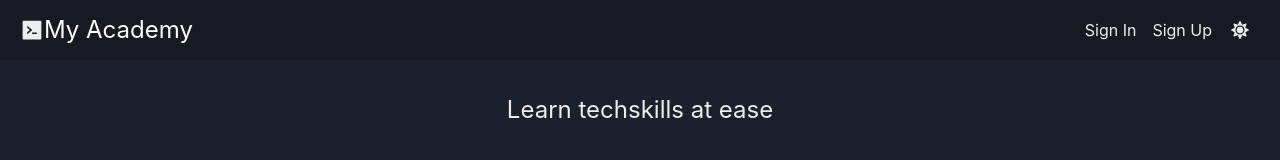
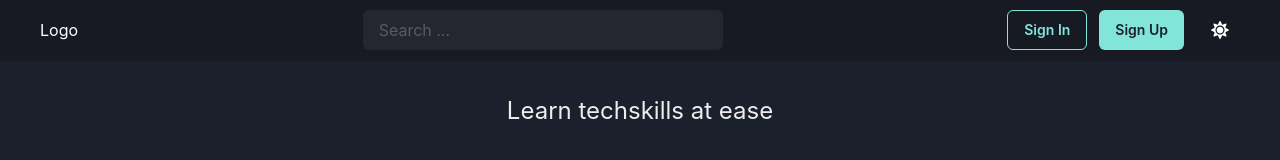
Before and after one commit to MA-Ahmad/educative, a Next.js app: page / in a window 1280 px wide. Shown: the top 160 px of the page. Built offline with nearby package versions, Linux system fonts and the light colour scheme.

Commit message:
Update Header.js

```diff
--- a/components/layouts/Header.js
+++ b/components/layouts/Header.js
@@ -2,186 +2,149 @@ import {
   Box,
   Flex,
   Text,
-  IconButton,
   Button,
   Stack,
+  Input,
   Collapse,
-  Icon,
-  Link,
-  Popover,
-  PopoverTrigger,
-  PopoverContent,
+  IconButton,
+  useDisclosure,
   useColorModeValue,
   useBreakpointValue,
-  useDisclosure,
-  HStack,
-  Heading,
-} from "@chakra-ui/react";
-import {
-  HamburgerIcon,
-  CloseIcon,
-  ChevronDownIcon,
-  ChevronRightIcon,
-} from "@chakra-ui/icons";
+} from '@chakra-ui/react'
+import { HamburgerIcon, CloseIcon } from '@chakra-ui/icons'
+import ColorModeSwitcher from './ColorModeSwitcher'
 
-import NextLink from "next/link";
-import ColorModeSwitcher from "./ColorModeSwitcher";
-import { AiFillCode } from "react-icons/ai";
-
-export default function Header() {
-  const { isOpen, onClose, onToggle } = useDisclosure();
+export default function WithSubnavigation() {
+  const { isOpen, onToggle } = useDisclosure()
 
   return (
-    <Box bg={useColorModeValue("gray.100", "gray.900")} px={4}>
+    <Box
+      bg={useColorModeValue('white', 'gray.900')}
+      color={useColorModeValue('gray.600', 'white')}
+      borderBottom={1}
+      borderStyle={'solid'}
+      borderColor={useColorModeValue('gray.200', 'gray.900')}
+    >
       <Flex
-        // bg={useColorModeValue("white", "gray.800")}
-        // color={useColorModeValue("gray.600", "white")}
-        minH={"60px"}
-        py={{ base: 1 }}
-        px={{ base: 1 }}
-        borderBottom={1}
-        borderStyle={"solid"}
-        borderColor={useColorModeValue("gray.200", "gray.900")}
-        align={"center"}
+        maxW="7xl"
+        mx="auto"
+        px={{
+          base: 4,
+          md: 8,
+          lg: 10,
+        }}
+        bg={useColorModeValue('white', 'gray.900')}
+        color={useColorModeValue('gray.600', 'white')}
+        minH={'60px'}
+        py={{ base: 2 }}
+        align={'center'}
+        justifyContent={'space-between'}
       >
-        <Flex flex={{ base: 1 }} justify={{ base: "center", md: "start" }}>
-          <HStack spacing="0px">
-            <AiFillCode size={24} />
-            <NextLink
-              href={{
-                pathname: "/",
-              }}
-              passHref
-            >
-              <Link>
-                <Text
-                  fontSize="2xl"
-                  textAlign={useBreakpointValue({ base: "center", md: "left" })}
-                  fontFamily={"heading"}
-                  color={useColorModeValue("gray.800", "white")}
-                >
-                  My&nbsp;Academy
-                </Text>
-              </Link>
-            </NextLink>
-          </HStack>
-        </Flex>
-        <Stack
-          flex={{ base: 1, md: 5 }}
-          justify={"flex-end"}
-          direction={"row"}
-          spacing={2}
-        >
-          <Flex display={{ base: "none", md: "flex" }} ml={20}>
-            <DesktopNav />
-          </Flex>
-        </Stack>
-        <ColorModeSwitcher />
-
-        <Flex
-          // flex={{ base: 1, md: "auto" }}
-          // ml={{ base: -2 }}
-          display={{ base: "end", md: "none" }}
-        >
+        {/* Hamburger Icon */}
+        <Flex ml={{ base: -2 }} display={{ base: 'flex', md: 'none' }}>
           <IconButton
             onClick={onToggle}
             icon={
               isOpen ? <CloseIcon w={3} h={3} /> : <HamburgerIcon w={5} h={5} />
             }
-            variant={"ghost"}
-            aria-label={"Toggle Navigation"}
+            variant={'ghost'}
+            aria-label={'Toggle Navigation'}
           />
         </Flex>
+
+        {/* Logo */}
+        <Flex
+          flex={{ base: 1, md: 'inherit' }}
+          justify={{ base: 'center', md: 'start' }}
+        >
+          <Text
+            textAlign={useBreakpointValue({ base: 'center', md: 'left' })}
+            fontFamily={'heading'}
+            color={useColorModeValue('gray.800', 'white')}
+          >
+            Logo
+          </Text>
+        </Flex>
+
+        {/* Search Input field */}
+        <Input
+          placeholder="Search ..."
+          bg={useColorModeValue('blackAlpha.100', 'whiteAlpha.100')}
+          border={0}
+          _focus={{
+            bg: 'whiteAlpha.300',
+          }}
+          display={{ base: 'none', md: 'block' }}
+          w={'30%'}
+        />
+
+        {/* Buttons */}
+        <Stack direction="row" spacing={2}>
+          <Stack
+            flex={{ base: 1, md: 0 }}
+            justify={'flex-end'}
+            direction={'row'}
+            spacing={3}
+          >
+            <Button
+              display={{ base: 'none', md: 'inline-flex' }}
+              fontSize={'sm'}
+              fontWeight={600}
+              href={'#'}
+              colorScheme="teal"
+              variant="outline"
+            >
+              Sign In
+            </Button>
+            <Button
+              display={{ base: 'none', md: 'inline-flex' }}
+              fontSize={'sm'}
+              fontWeight={600}
+              href={'#'}
+              colorScheme="teal"
+            >
+              Sign Up
+            </Button>
+          </Stack>
+          {/* Color Mode Switcher */}
+          <ColorModeSwitcher />
+        </Stack>
       </Flex>
 
+      {/* Mobile Nav */}
       <Collapse in={isOpen} animateOpacity>
         <MobileNav />
       </Collapse>
     </Box>
-  );
+  )
 }
-
-const DesktopNav = () => {
-  // const linkColor = useColorModeValue("gray.600", "gray.200");
-  // const linkHoverColor = useColorModeValue("gray.800", "white");
-  // const popoverContentBgColor = useColorModeValue("white", "gray.800");
-
-  return (
-    <Stack direction={"row"} spacing={4}>
-      {NAV_ITEMS.map((navItem) => (
-        <Box key={navItem.label}>
-          <Popover trigger={"hover"} placement={"bottom-start"}>
-            <PopoverTrigger>
-              <NextLink
-                href={{
-                  pathname: navItem.navigate_to,
-                }}
-                passHref
-              >
-                <Link>{navItem.label}</Link>
-              </NextLink>
-            </PopoverTrigger>
-          </Popover>
-        </Box>
-      ))}
-    </Stack>
-  );
-};
 
 const MobileNav = () => {
   return (
     <Stack
-      bg={useColorModeValue("white", "gray.800")}
+      bg={useColorModeValue('white', 'gray.800')}
       p={4}
-      display={{ md: "none" }}
+      display={{ md: 'none' }}
     >
-      {NAV_ITEMS.map((navItem) => (
-        <MobileNavItem key={navItem.label} {...navItem} />
-      ))}
+      <Button
+        fontSize={'sm'}
+        fontWeight={600}
+        href={'#'}
+        w="100%"
+        colorScheme="teal"
+        variant="outline"
+      >
+        Sign In
+      </Button>
+      <Button
+        fontSize={'sm'}
+        fontWeight={600}
+        href={'#'}
+        colorScheme="teal"
+        w="100%"
+      >
+        Sign Up
+      </Button>
     </Stack>
-  );
-};
-
-const MobileNavItem = ({ label, children, navigate_to }) => {
-  const { isOpen, onToggle } = useDisclosure();
-
-  return (
-    <Stack spacing={4} onClick={children && onToggle}>
-      <Flex
-        py={2}
-        justify={"space-between"}
-        align={"center"}
-        _hover={{
-          textDecoration: "none",
-        }}
-      >
-        <NextLink
-          href={{
-            pathname: navigate_to,
-          }}
-          passHref
-        >
-          <Link> {label} </Link>
-        </NextLink>
-      </Flex>
-    </Stack>
-  );
-};
-
-// interface NavItem {
-//   label: string;
-//   subLabel?: string;
-//   children?: Array<NavItem>;
-//   href?: string;
-// }
-
-const NAV_ITEMS = [
-  {
-    label: "Sign In",
-    navigate_to: "/sign-in",
-  },
-  {
-    label: "Sign Up",
-    navigate_to: "/sign-up",
-  },
-];
+  )
+}
```
